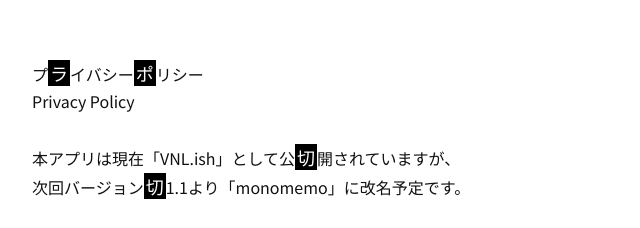
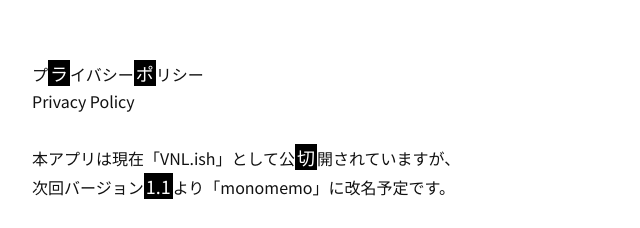
Before and after one commit to dev-vanillascript/vanillascript.github.io, a plain HTML site: page privacy_vnlish.html in a window 1280 px wide. Shown: the part 195-423 px from the top of the page, 240-880 px from the left. Drawn offline with Linux system fonts and the light colour scheme.

Commit message:
Update privacy_vnlish.html

```diff
--- a/privacy_vnlish.html
+++ b/privacy_vnlish.html
@@ -71,7 +71,7 @@
 
     <section class="block">
       <p>本アプリは現在「VNL.ish」として公<span class="highlight">切</span>開</span>されていますが、</p>
-      <p>次回バージョン<span class="highlight">切</span>1.1</span>より「monomemo」に改名予定です。</p>
+      <p>次回バージョン<span class="highlight">1.1</span>より「monomemo」に改名予定です。</p>
     </section>
     <section class="block">
       <p>This app is currently distributed as “VNL.ish,”</p>
```
